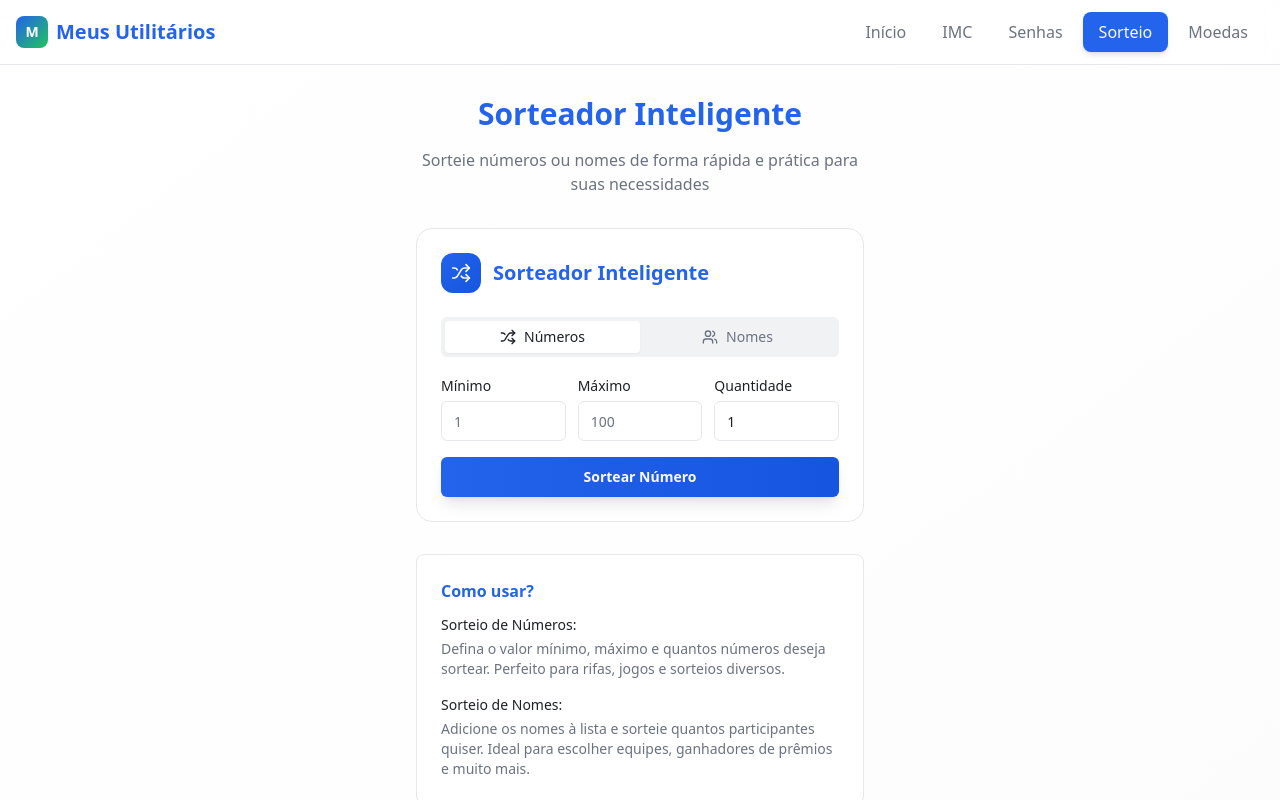
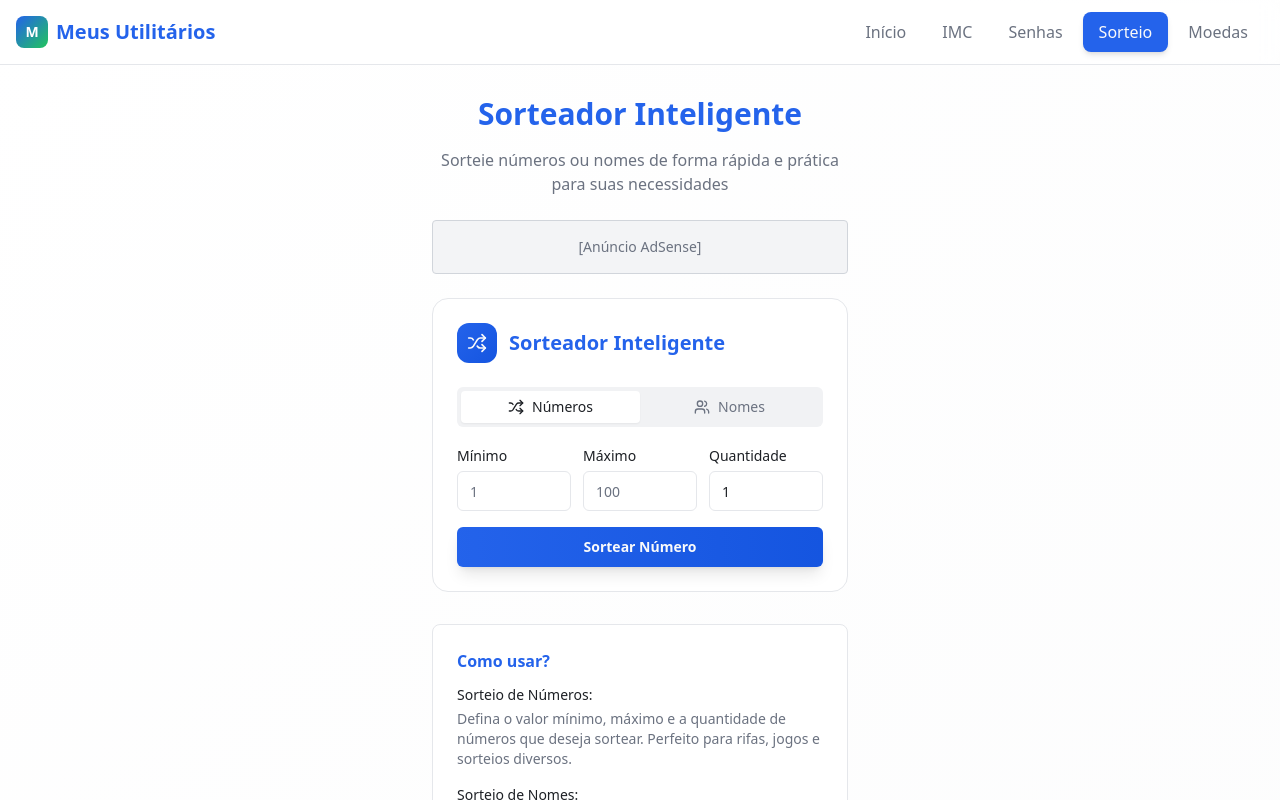
Before and after one commit to QaJean/online-utility-suite, a React (Vite) app: page /sorteio in a window 1280 px wide. Shown: the top 800 px of the page. Built offline with nearby package versions, Linux system fonts and the light colour scheme; the HTML template or start-up script is replaced by a standard one.

Commit message:
AJustes nas páginas para googleAds

```diff
--- a/src/pages/Home.tsx
+++ b/src/pages/Home.tsx
@@ -48,11 +48,10 @@ const Home = () => {
         <Header />
 
         <main className="pt-24 pb-8">
-          <div className="container mx-auto px-4">
-            <div className="max-w-4xl mx-auto">
-              {/* Hero Section */}
-              <div className="text-center mb-12">
-                <h1 className="text-4xl md:text-5xl font-bold text-primary mb-6">
+          <div className="container mx-auto px-4 max-w-4xl">
+            {/* Título e texto explicativo */}
+            <div className="text-center mb-8">
+              <h1 className="text-4xl md:text-5xl font-bold text-primary mb-4">
                 Bem-vindo ao <span className="text-success">Meus Utilitários</span>
               </h1>
               <p className="text-lg md:text-xl text-muted-foreground max-w-3xl mx-auto leading-relaxed">
@@ -60,10 +59,19 @@ const Home = () => {
                 Aqui você encontra calculadoras, conversores e geradores rápidos e confiáveis.
                 Adicione aos favoritos e volte sempre que precisar! 🚀
               </p>
+
+              {/* Local para anúncio AdSense */}
+              <div className="my-6 text-center">
+                {/* Exemplo de bloco AdSense */}
+                <div id="adsense-home" className="bg-gray-100 border border-gray-300 p-4">
+                  {/* Código do anúncio será inserido aqui */}
+                  <p className="text-sm text-muted-foreground">[Anúncio AdSense]</p>
+                </div>
+              </div>
             </div>
 
-              {/* Utilities Grid */}
-              <div className="grid md:grid-cols-2 gap-6">
+            {/* Área da ferramenta - grid de utilitários */}
+            <div className="grid md:grid-cols-2 gap-6 mb-16">
               {utilities.map((utility, index) => (
                 <Card key={index} className="group hover:shadow-lg transition-all duration-300 border-0 shadow-md hover:-translate-y-1">
                   <CardHeader className="text-center pb-4">
@@ -89,7 +97,7 @@ const Home = () => {
             </div>
 
             {/* Features Section */}
-              <div className="mt-16 text-center">
+            <div className="text-center">
               <h2 className="text-2xl font-bold text-primary mb-8">Por que escolher nossos utilitários?</h2>
               <div className="grid md:grid-cols-3 gap-6">
                 <div className="p-6 rounded-lg bg-card border border-border">
@@ -110,7 +118,6 @@ const Home = () => {
               </div>
             </div>
           </div>
-          </div>
         </main>
 
         <Footer />
--- a/src/pages/ImcPage.tsx
+++ b/src/pages/ImcPage.tsx
@@ -15,20 +15,32 @@ const ImcPage = () => {
         <Header />
 
         <main className="pt-24 pb-8">
-          <div className="container mx-auto px-4">
-            <div className="max-w-md mx-auto">
-              <div className="text-center mb-8">
+          <div className="container mx-auto px-4 max-w-md">
+            {/* Título e texto explicativo */}
+            <div className="text-center mb-6">
               <h1 className="text-3xl font-bold text-primary mb-4">
                 Calculadora de IMC
               </h1>
               <p className="text-muted-foreground">
                 Descubra seu Índice de Massa Corporal e saiba se está no peso ideal para sua altura
               </p>
+
+              {/* Local para anúncio AdSense */}
+              <div className="my-6 text-center">
+                <div id="adsense-imc" className="bg-gray-100 border border-gray-300 p-4 rounded">
+                  {/* Código do anúncio será inserido aqui */}
+                  <p className="text-sm text-muted-foreground">[Anúncio AdSense]</p>
+                </div>
+              </div>
             </div>
 
+            {/* Área da ferramenta */}
+            <div className="mb-8">
               <ImcCalculator />
+            </div>
 
-              <div className="mt-8 p-6 bg-card rounded-lg border border-border">
+            {/* Informação adicional sobre IMC */}
+            <div className="p-6 bg-card rounded-lg border border-border">
               <h3 className="font-semibold text-primary mb-3">Sobre o IMC</h3>
               <p className="text-sm text-muted-foreground mb-4">
                 O Índice de Massa Corporal (IMC) é uma medida internacional usada para calcular se uma pessoa está no peso ideal.
@@ -53,7 +65,6 @@ const ImcPage = () => {
               </div>
             </div>
           </div>
-          </div>
         </main>
 
         <Footer />
--- a/src/pages/MoedaPage.tsx
+++ b/src/pages/MoedaPage.tsx
@@ -15,20 +15,32 @@ const MoedaPage = () => {
         <Header />
 
         <main className="pt-24 pb-8">
-          <div className="container mx-auto px-4">
-            <div className="max-w-md mx-auto">
-              <div className="text-center mb-8">
+          <div className="container mx-auto px-4 max-w-md">
+            {/* Título e texto explicativo */}
+            <div className="text-center mb-6">
               <h1 className="text-3xl font-bold text-primary mb-4">
                 Conversor de Moedas
               </h1>
               <p className="text-muted-foreground">
                 Converta valores entre diferentes moedas com cotações atualizadas em tempo real
               </p>
+
+              {/* Local para anúncio AdSense */}
+              <div className="my-6 text-center">
+                <div id="adsense-moeda" className="bg-gray-100 border border-gray-300 p-4 rounded">
+                  {/* Código do anúncio será inserido aqui */}
+                  <p className="text-sm text-muted-foreground">[Anúncio AdSense]</p>
+                </div>
+              </div>
             </div>
 
+            {/* Área da ferramenta */}
+            <div className="mb-8">
               <CurrencyConverter />
+            </div>
 
-              <div className="mt-8 p-6 bg-card rounded-lg border border-border">
+            {/* Informações adicionais sobre moedas */}
+            <div className="p-6 bg-card rounded-lg border border-border">
               <h3 className="font-semibold text-primary mb-3">Moedas Disponíveis</h3>
               <div className="grid grid-cols-2 gap-4 text-sm">
                 <div className="space-y-2">
@@ -65,7 +77,6 @@ const MoedaPage = () => {
               </p>
             </div>
           </div>
-          </div>
         </main>
 
         <Footer />
--- a/src/pages/NotFound.tsx
+++ b/src/pages/NotFound.tsx
@@ -2,6 +2,8 @@ import { useLocation } from "react-router-dom";
 import { useEffect } from "react";
 import { Button } from "@/components/ui/button";
 import { Home } from "lucide-react";
+import Header from "@/components/Header";
+import Footer from "@/components/Footer";
 
 const NotFound = () => {
   const location = useLocation();
@@ -11,22 +13,36 @@ const NotFound = () => {
   }, [location.pathname]);
 
   return (
-    <div className="flex min-h-screen items-center justify-center bg-background">
-      <div className="text-center max-w-md mx-auto p-8">
+    <div className="min-h-screen bg-gradient-to-br from-background to-muted/20 flex flex-col">
+      <Header />
+
+      <main className="flex-grow flex items-center justify-center px-4">
+        <div className="text-center max-w-md mx-auto p-8 bg-card rounded-lg border border-border">
           <div className="text-8xl font-bold text-primary mb-6">404</div>
           <h1 className="text-2xl font-semibold text-foreground mb-4">
             Página não encontrada
           </h1>
-        <p className="text-muted-foreground mb-8">
-          A página que você está procurando não existe ou foi movida.
+          <p className="text-muted-foreground mb-6">
+            A página que você está procurando não existe ou foi movida. Verifique o endereço ou volte à página inicial.
           </p>
-        <Button asChild variant="utility">
+
+          {/* Local para anúncio AdSense opcional */}
+          <div className="my-6">
+            <div id="adsense-notfound" className="bg-gray-100 border border-gray-300 p-4 rounded">
+              <p className="text-sm text-muted-foreground">[Anúncio AdSense]</p>
+            </div>
+          </div>
+
+          <Button asChild variant="utility" className="mt-4">
             <a href="/" className="inline-flex items-center space-x-2">
               <Home className="w-4 h-4" />
               <span>Voltar ao início</span>
             </a>
           </Button>
         </div>
+      </main>
+
+      <Footer />
     </div>
   );
 };
--- a/src/pages/PasswordPage.tsx
+++ b/src/pages/PasswordPage.tsx
@@ -15,20 +15,32 @@ const PasswordPage = () => {
         <Header />
 
         <main className="pt-24 pb-8">
-          <div className="container mx-auto px-4">
-            <div className="max-w-md mx-auto">
-              <div className="text-center mb-8">
+          <div className="container mx-auto px-4 max-w-md">
+            {/* Título e texto explicativo */}
+            <div className="text-center mb-6">
               <h1 className="text-3xl font-bold text-primary mb-4">
                 Gerador de Senhas Fortes
               </h1>
               <p className="text-muted-foreground">
                 Crie senhas seguras e personalizadas para proteger suas contas online
               </p>
+
+              {/* Local para anúncio AdSense */}
+              <div className="my-6 text-center">
+                <div id="adsense-senha" className="bg-gray-100 border border-gray-300 p-4 rounded">
+                  {/* Código do anúncio será inserido aqui */}
+                  <p className="text-sm text-muted-foreground">[Anúncio AdSense]</p>
+                </div>
+              </div>
             </div>
 
+            {/* Área da ferramenta */}
+            <div className="mb-8">
               <PasswordGenerator />
+            </div>
 
-              <div className="mt-8 p-6 bg-card rounded-lg border border-border">
+            {/* Informações adicionais */}
+            <div className="p-6 bg-card rounded-lg border border-border">
               <h3 className="font-semibold text-primary mb-3">Dicas de Segurança</h3>
               <ul className="text-sm text-muted-foreground space-y-2">
                 <li className="flex items-start space-x-2">
@@ -54,7 +66,6 @@ const PasswordPage = () => {
               </ul>
             </div>
           </div>
-          </div>
         </main>
 
         <Footer />
--- a/src/pages/SorteioPage.tsx
+++ b/src/pages/SorteioPage.tsx
@@ -7,38 +7,55 @@ const SorteioPage = () => {
     <>
       {/* SEO Meta Tags */}
       <title>Sorteador de Números Online – Rápido e Grátis | Meus Utilitários</title>
-      <meta name="description" content="Sorteie números de forma rápida e prática. Ferramenta simples, segura e grátis." />
-      <meta name="keywords" content="sorteador de números, número aleatório online, sortear números, gerador números" />
+      <meta name="description" content="Sorteie números ou nomes de forma rápida e prática. Ferramenta simples, segura e grátis." />
+      <meta name="keywords" content="sorteador de números, número aleatório online, sortear números, gerador números, sortear nomes" />
       <meta name="canonical" content="https://meusutilitarios.com/sorteio" />
 
       <div className="min-h-screen bg-gradient-to-br from-background to-muted/20">
         <Header />
 
         <main className="pt-24 pb-8">
-          <div className="container mx-auto px-4">
-            <div className="max-w-md mx-auto">
-              <div className="text-center mb-8">
+          <div className="container mx-auto px-4 max-w-md">
+            {/* Título e texto explicativo */}
+            <div className="text-center mb-6">
               <h1 className="text-3xl font-bold text-primary mb-4">
                 Sorteador Inteligente
               </h1>
               <p className="text-muted-foreground">
                 Sorteie números ou nomes de forma rápida e prática para suas necessidades
               </p>
+
+              {/* Local para anúncio AdSense */}
+              <div className="my-6 text-center">
+                <div id="adsense-sorteio" className="bg-gray-100 border border-gray-300 p-4 rounded">
+                  {/* Código do anúncio será inserido aqui */}
+                  <p className="text-sm text-muted-foreground">[Anúncio AdSense]</p>
+                </div>
+              </div>
             </div>
 
+            {/* Área da ferramenta */}
+            <div className="mb-8">
               <NumberSorter />
+            </div>
 
-              <div className="mt-8 p-6 bg-card rounded-lg border border-border">
+            {/* Instruções */}
+            <div className="p-6 bg-card rounded-lg border border-border">
               <h3 className="font-semibold text-primary mb-3">Como usar?</h3>
               <div className="space-y-4 text-sm text-muted-foreground">
                 <div>
                   <h4 className="font-medium text-foreground mb-1">Sorteio de Números:</h4>
-                    <p>Defina o valor mínimo, máximo e quantos números deseja sortear. Perfeito para rifas, jogos e sorteios diversos.</p>
+                  <p>
+                    Defina o valor mínimo, máximo e a quantidade de números que deseja sortear.
+                    Perfeito para rifas, jogos e sorteios diversos.
+                  </p>
                 </div>
                 <div>
                   <h4 className="font-medium text-foreground mb-1">Sorteio de Nomes:</h4>
-                    <p>Adicione os nomes à lista e sorteie quantos participantes quiser. Ideal para escolher equipes, ganhadores de prêmios e muito mais.</p>
-                  </div>
+                  <p>
+                    Adicione os nomes à lista. O botão de sorteio só será habilitado com pelo menos 2 nomes.
+                    Você pode sortear quantos participantes quiser. Ideal para escolher equipes ou ganhadores de prêmios.
+                  </p>
                 </div>
               </div>
             </div>
```
Lines whose indentation alone changed are shown as unchanged.
